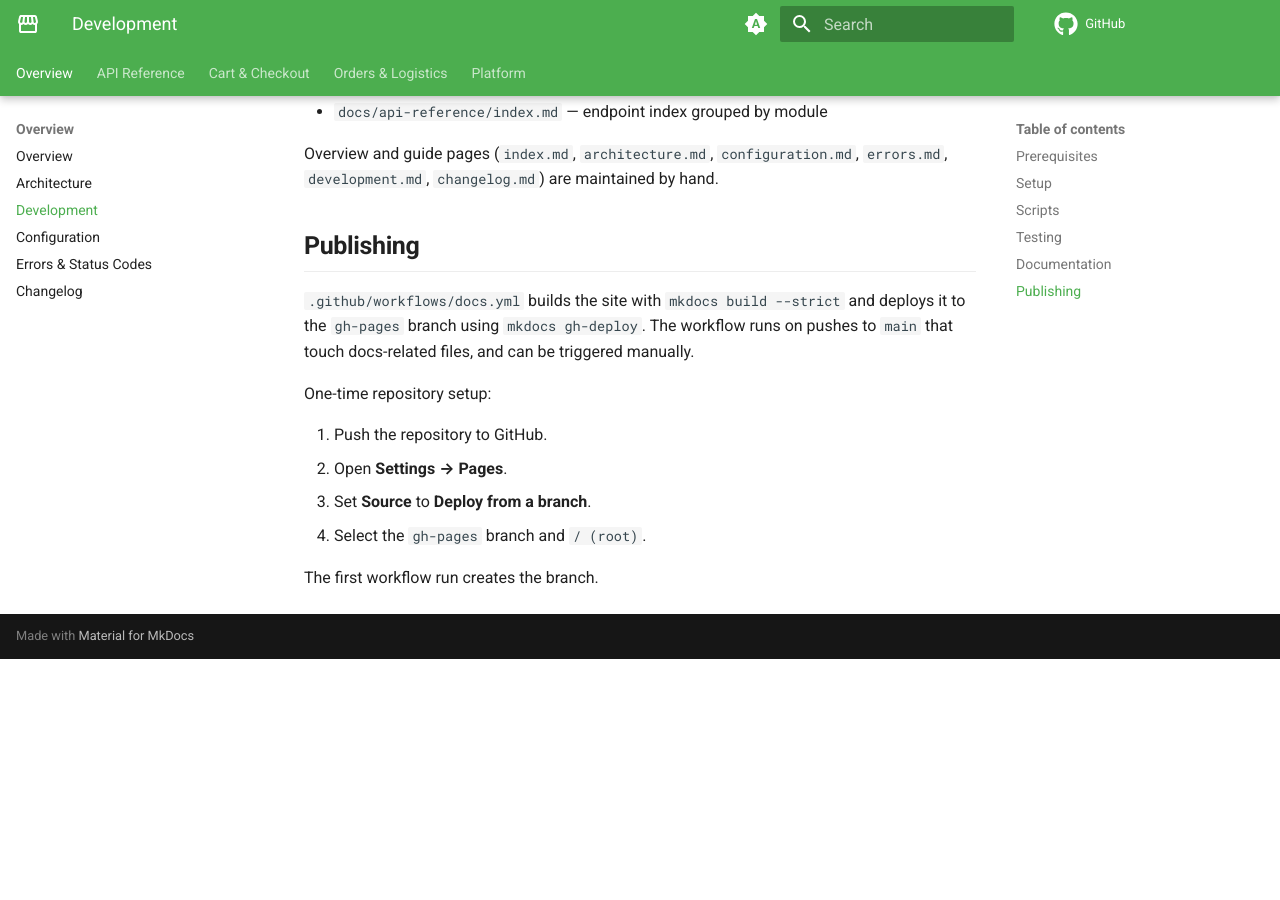
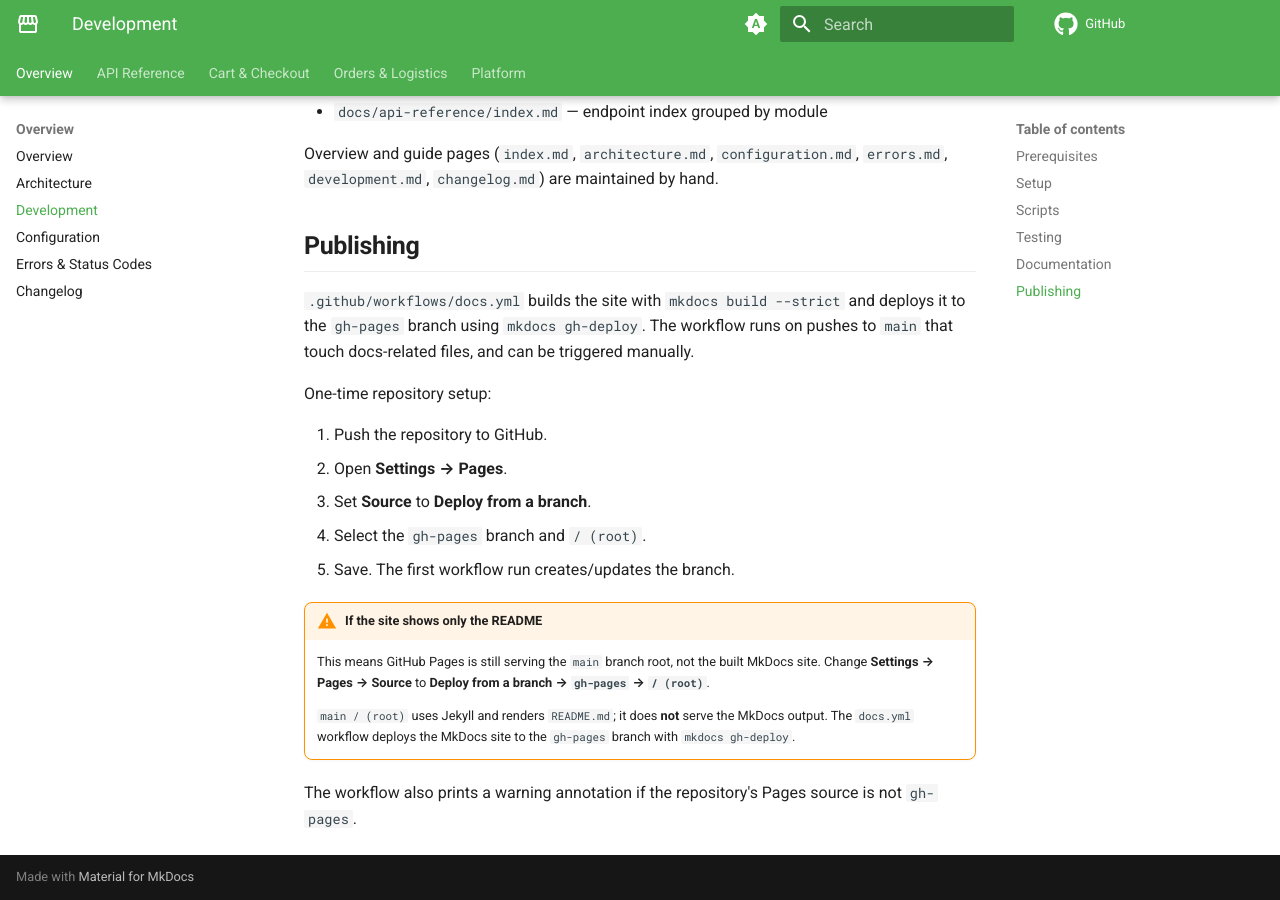
Before and after one commit to piashcse/elysia-ecommerce, an MkDocs documentation site: the page built from docs/development.md, in a window 1280 px wide and 900 px high, scrolled down 2755 px. Built offline with MkDocs 1.6.1 and Material for MkDocs 9.7.7, drawn with Linux system fonts in a browser that asks for light colours; comment, search, counter and statistics services are not loaded; before the commit the page ends 3414 px from its top, so only the background shows below that.

Commit message:
docs: fix Pages deployment guidance and validate docs CI
- Document that GitHub Pages must serve the gh-pages branch, not main /root
- Add a troubleshooting note for sites that only show README.md
- Warn from the docs workflow when the Pages source is not gh-pages
- Verify the built MkDocs index before deploying
- Update Bun and LOG_LEVEL documentation

```diff
--- a/docs/development.md
+++ b/docs/development.md
@@ -107,5 +107,16 @@ One-time repository setup:
 2. Open **Settings → Pages**.
 3. Set **Source** to **Deploy from a branch**.
 4. Select the `gh-pages` branch and `/ (root)`.
+5. Save. The first workflow run creates/updates the branch.
 
-The first workflow run creates the branch.
+!!! warning "If the site shows only the README"
+    This means GitHub Pages is still serving the `main` branch root, not the
+    built MkDocs site. Change **Settings → Pages → Source** to
+    **Deploy from a branch → `gh-pages` → `/ (root)`**.
+
+    `main / (root)` uses Jekyll and renders `README.md`; it does **not** serve
+    the MkDocs output. The `docs.yml` workflow deploys the MkDocs site to the
+    `gh-pages` branch with `mkdocs gh-deploy`.
+
+The workflow also prints a warning annotation if the repository's Pages source
+is not `gh-pages`.
```
Also changed, not shown: other parts of docs/development.md (+1 -1 lines), README.md (+16 -0 lines), docs/configuration.md (+1 -1 lines), 1 other file.
